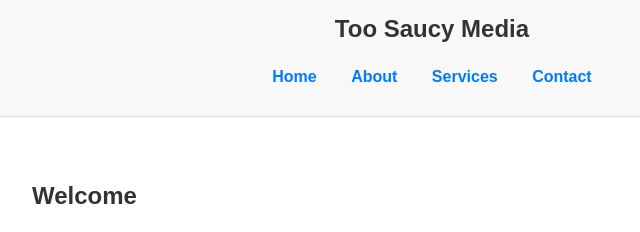
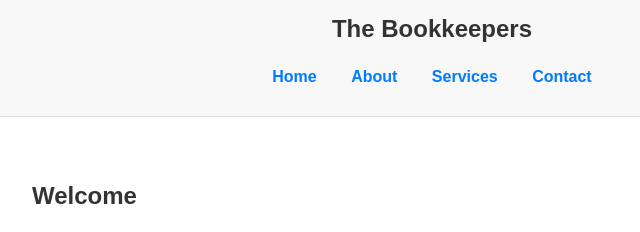
Before and after one commit to toosaucymediallc/TooSaucyMedia.github.io, a plain HTML site: page index.html in a window 1280 px wide. Shown: the top 232 px of the page, 208-848 px from the left. Drawn offline with Linux system fonts and the light colour scheme.

Commit message:
Added HTML, CSS, and JS to mimic Wix site

```diff
--- a/index.html
+++ b/index.html
@@ -8,7 +8,7 @@
 </head>
 <body>
     <header>
-        <h1>Too Saucy Media</h1>
+        <h1>The Bookkeepers</h1>
         <nav>
             <ul>
                 <li><a href="#home">Home</a></li>
```
